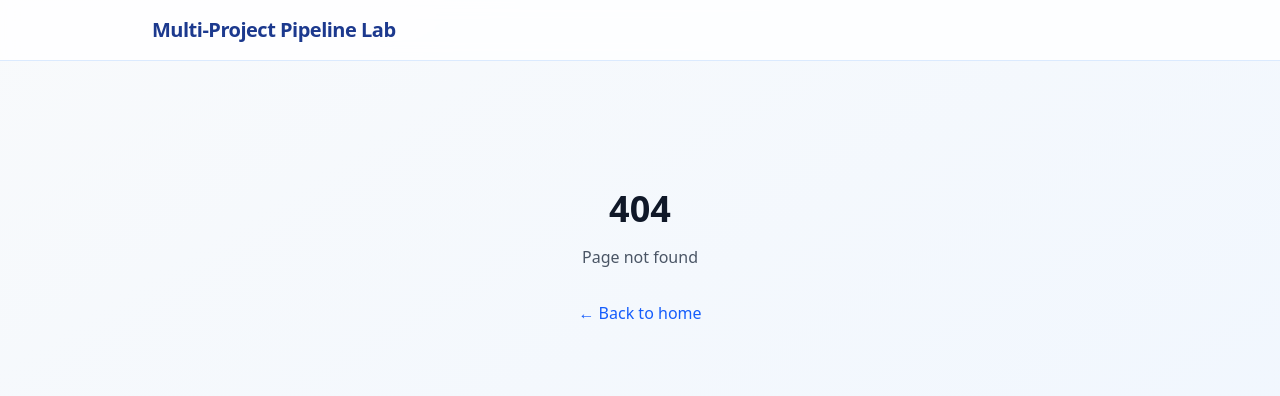
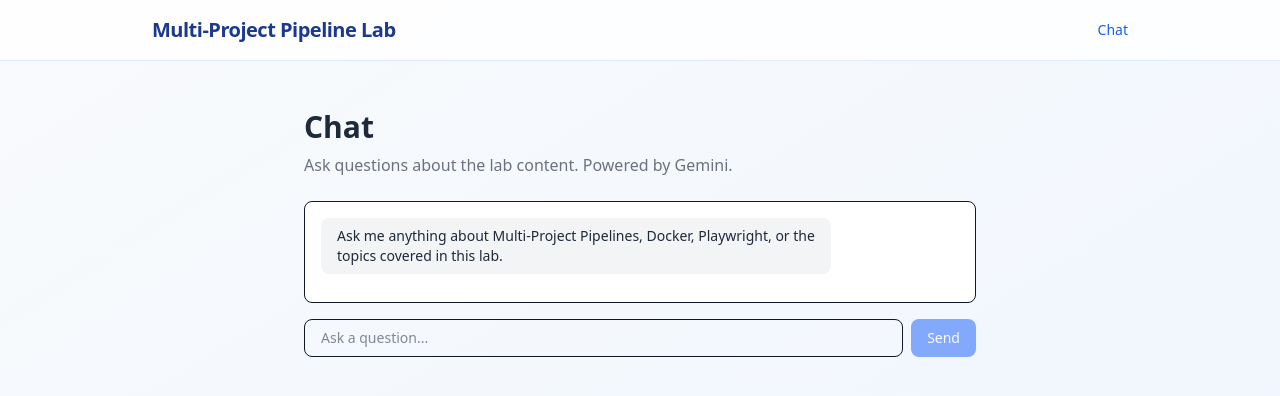
Before and after one commit to joaogomeshai/frontend-lab, a Next.js app: page /chat in a window 1280 px wide. Before the commit this address had no page. Shown: the top 396 px of the page. Built offline with nearby package versions, Linux system fonts and the light colour scheme.

Commit message:
Add Gemini-powered chat page

```diff
--- a/docker-compose.yml
+++ b/docker-compose.yml
@@ -8,6 +8,7 @@ services:
     environment:
       - PORT=3001
       - HOST=0.0.0.0
+      - GEMINI_API_KEY=${GEMINI_API_KEY}
     healthcheck:
       test: ["CMD", "wget", "--no-verbose", "--tries=1", "--spider", "http://127.0.0.1:3001/health"]
       interval: 5s
--- /dev/null
+++ b/src/app/chat/page.tsx
@@ -0,0 +1,107 @@
+"use client";
+
+import { useState, useRef, useEffect } from "react";
+
+type Message = {
+  role: "user" | "assistant";
+  text: string;
+};
+
+export default function ChatPage() {
+  const [messages, setMessages] = useState<Message[]>([
+    { role: "assistant", text: "Ask me anything about Multi-Project Pipelines, Docker, Playwright, or the topics covered in this lab." },
+  ]);
+  const [input, setInput] = useState("");
+  const [loading, setLoading] = useState(false);
+  const bottomRef = useRef<HTMLDivElement>(null);
+
+  useEffect(() => {
+    bottomRef.current?.scrollIntoView({ behavior: "smooth" });
+  }, [messages]);
+
+  async function handleSubmit(e: React.FormEvent) {
+    e.preventDefault();
+    if (!input.trim() || loading) return;
+
+    const question = input.trim();
+    setInput("");
+    setMessages((prev) => [...prev, { role: "user", text: question }]);
+    setLoading(true);
+
+    try {
+      const res = await fetch(
+        `${process.env.NEXT_PUBLIC_API_URL || "http://localhost:3001"}/chat`,
+        {
+          method: "POST",
+          headers: { "Content-Type": "application/json" },
+          body: JSON.stringify({ question }),
+        }
+      );
+      const data = await res.json();
+      setMessages((prev) => [
+        ...prev,
+        { role: "assistant", text: data.answer || "Sorry, I couldn't process that." },
+      ]);
+    } catch {
+      setMessages((prev) => [
+        ...prev,
+        { role: "assistant", text: "Error connecting to the backend. Make sure it's running." },
+      ]);
+    }
+    setLoading(false);
+  }
+
+  return (
+    <div className="mx-auto max-w-2xl">
+      <h1 className="mb-2 text-3xl font-bold text-gray-800">Chat</h1>
+      <p className="mb-6 text-gray-500">
+        Ask questions about the lab content. Powered by Gemini.
+      </p>
+
+      <div className="mb-4 max-h-96 space-y-3 overflow-y-auto rounded-lg border bg-white p-4">
+        {messages.map((msg, i) => (
+          <div
+            key={i}
+            className={`flex ${msg.role === "user" ? "justify-end" : "justify-start"}`}
+          >
+            <div
+              className={`max-w-[80%] rounded-lg px-4 py-2 text-sm ${
+                msg.role === "user"
+                  ? "bg-blue-600 text-white"
+                  : "bg-gray-100 text-gray-800"
+              }`}
+            >
+              {msg.text}
+            </div>
+          </div>
+        ))}
+        {loading && (
+          <div className="flex justify-start">
+            <div className="rounded-lg bg-gray-100 px-4 py-2 text-sm text-gray-500">
+              Thinking...
+            </div>
+          </div>
+        )}
+        <div ref={bottomRef} />
+      </div>
+
+      <form onSubmit={handleSubmit} className="flex gap-2">
+        <input
+          type="text"
+          value={input}
+          onChange={(e) => setInput(e.target.value)}
+          placeholder="Ask a question..."
+          className="flex-1 rounded-lg border px-4 py-2 text-sm outline-none focus:border-blue-500 focus:ring-1 focus:ring-blue-500"
+          disabled={loading}
+        />
+        <button
+          type="submit"
+          disabled={loading || !input.trim()}
+          className="rounded-lg bg-blue-600 px-4 py-2 text-sm font-medium text-white transition hover:bg-blue-700 disabled:opacity-50"
+        >
+          Send
+        </button>
+      </form>
+    </div>
+  );
+}
--- a/src/app/layout.tsx
+++ b/src/app/layout.tsx
@@ -16,12 +16,20 @@ export default function RootLayout({
       <body className="min-h-screen bg-gradient-to-br from-slate-50 to-blue-50 text-gray-900">
         <nav className="border-b border-blue-100 bg-white/80 backdrop-blur-sm">
           <div className="mx-auto max-w-5xl px-4 py-4 sm:px-6">
+            <div className="flex items-center justify-between">
               <a
                 href="/"
                 className="text-xl font-bold tracking-tight text-blue-900 transition hover:text-blue-600"
               >
                 Multi-Project Pipeline Lab
               </a>
+              <a
+                href="/chat"
+                className="text-sm text-blue-600 transition hover:text-blue-800"
+              >
+                Chat
+              </a>
+            </div>
           </div>
         </nav>
         <main className="mx-auto max-w-5xl px-4 py-12 sm:px-6">{children}</main>
```
Lines whose indentation alone changed are shown as unchanged.
